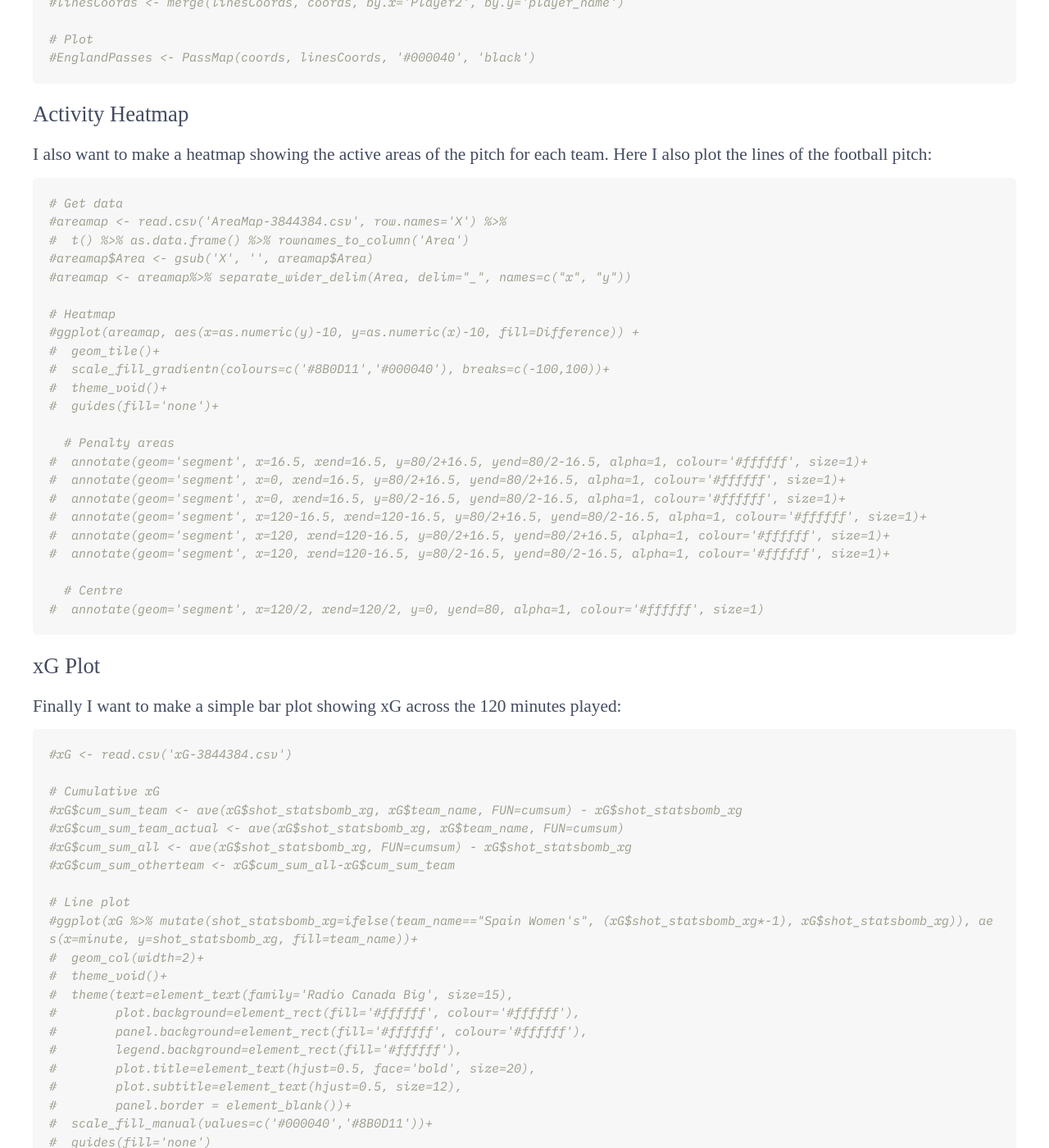
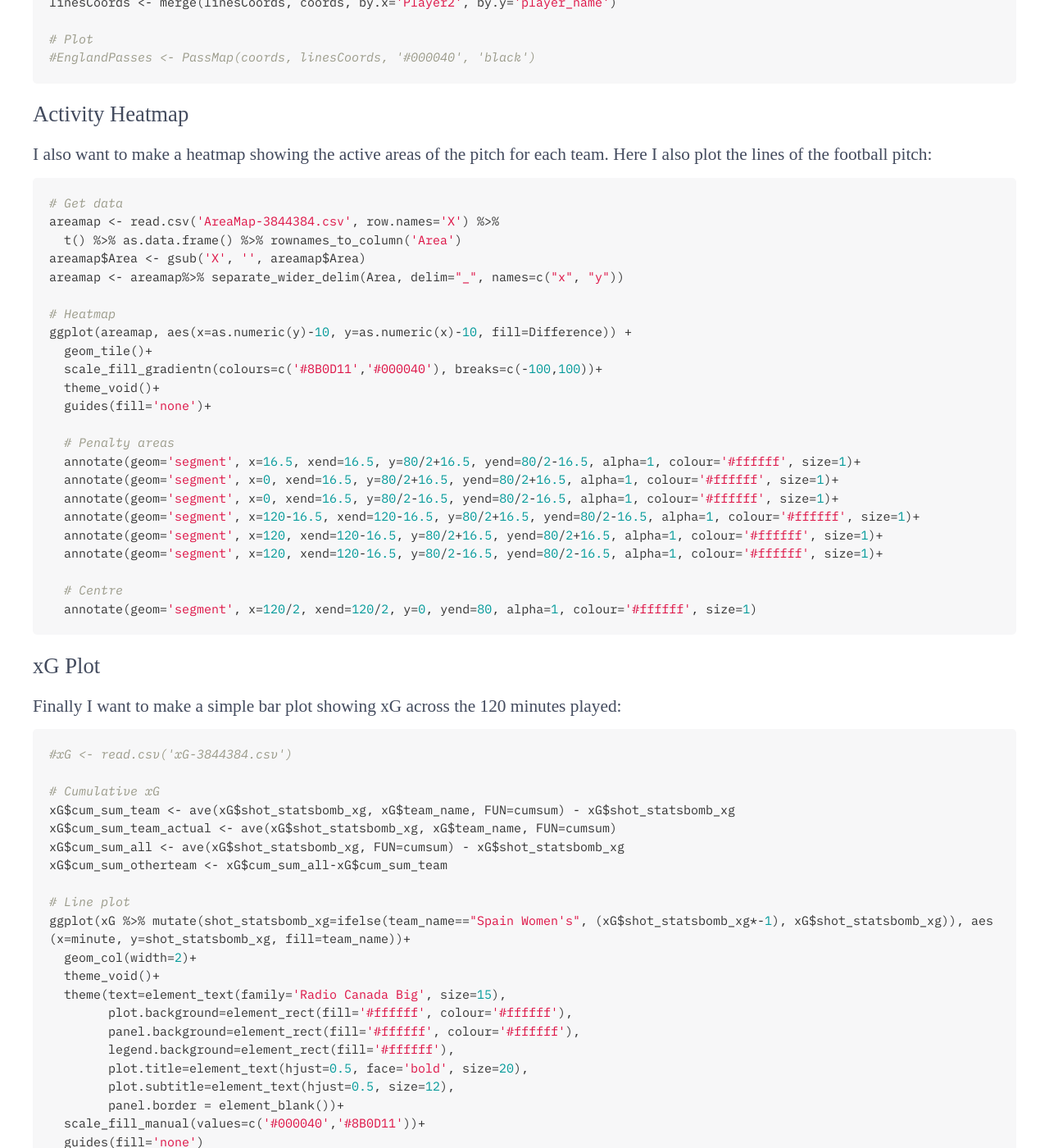
Before and after one commit to alicesmail12/alicesmail12.github.io, a Jekyll site: the page Blog/Womens-Euros/Spain-England-2022.html, which Jekyll copies as it is, in a window 1280 px wide and 1400 px high, scrolled down 2223 px. Shown: the whole window at 82% size. Built offline with Jekyll 4.4.1, drawn with Linux system fonts in a browser that asks for light colours; some web fonts are replaced; some of the changed text lies outside the part shown.

Commit message:
Update Spain-England-2022.html

```diff
--- a/Blog/Womens-Euros/Spain-England-2022.html
+++ b/Blog/Womens-Euros/Spain-England-2022.html
@@ -530,9 +530,9 @@ England:</p>
 #coords$y=80-coords$y
 
 # Get pass lines
-#lines &lt;- lines %&gt;% separate_wider_delim(pair_key, delim=&quot;_&quot;, names=c(&quot;Player1&quot;, &quot;Player2&quot;))
-#linesCoords &lt;- merge(lines, coords, by.x=&#39;Player1&#39;, by.y=&#39;player_name&#39;)
-#linesCoords &lt;- merge(linesCoords, coords, by.x=&#39;Player2&#39;, by.y=&#39;player_name&#39;)
+lines &lt;- lines %&gt;% separate_wider_delim(pair_key, delim=&quot;_&quot;, names=c(&quot;Player1&quot;, &quot;Player2&quot;))
+linesCoords &lt;- merge(lines, coords, by.x=&#39;Player1&#39;, by.y=&#39;player_name&#39;)
+linesCoords &lt;- merge(linesCoords, coords, by.x=&#39;Player2&#39;, by.y=&#39;player_name&#39;)
 
 # Plot
 #EnglandPasses &lt;- PassMap(coords, linesCoords, &#39;#000040&#39;, &#39;black&#39;)</code></pre>
@@ -542,28 +542,28 @@ Activity Heatmap
 <p>I also want to make a heatmap showing the active areas of the pitch
 for each team. Here I also plot the lines of the football pitch:</p>
 <pre class="r"><code># Get data
-#areamap &lt;- read.csv(&#39;AreaMap-3844384.csv&#39;, row.names=&#39;X&#39;) %&gt;%
-#  t() %&gt;% as.data.frame() %&gt;% rownames_to_column(&#39;Area&#39;)
-#areamap$Area &lt;- gsub(&#39;X&#39;, &#39;&#39;, areamap$Area)
-#areamap &lt;- areamap%&gt;% separate_wider_delim(Area, delim=&quot;_&quot;, names=c(&quot;x&quot;, &quot;y&quot;))
+areamap &lt;- read.csv(&#39;AreaMap-3844384.csv&#39;, row.names=&#39;X&#39;) %&gt;%
+  t() %&gt;% as.data.frame() %&gt;% rownames_to_column(&#39;Area&#39;)
+areamap$Area &lt;- gsub(&#39;X&#39;, &#39;&#39;, areamap$Area)
+areamap &lt;- areamap%&gt;% separate_wider_delim(Area, delim=&quot;_&quot;, names=c(&quot;x&quot;, &quot;y&quot;))
 
 # Heatmap
-#ggplot(areamap, aes(x=as.numeric(y)-10, y=as.numeric(x)-10, fill=Difference)) +
-#  geom_tile()+
-#  scale_fill_gradientn(colours=c(&#39;#8B0D11&#39;,&#39;#000040&#39;), breaks=c(-100,100))+
-#  theme_void()+
-#  guides(fill=&#39;none&#39;)+
+ggplot(areamap, aes(x=as.numeric(y)-10, y=as.numeric(x)-10, fill=Difference)) +
+  geom_tile()+
+  scale_fill_gradientn(colours=c(&#39;#8B0D11&#39;,&#39;#000040&#39;), breaks=c(-100,100))+
+  theme_void()+
+  guides(fill=&#39;none&#39;)+
 
   # Penalty areas
-#  annotate(geom=&#39;segment&#39;, x=16.5, xend=16.5, y=80/2+16.5, yend=80/2-16.5, alpha=1, colour=&#39;#ffffff&#39;, size=1)+
-#  annotate(geom=&#39;segment&#39;, x=0, xend=16.5, y=80/2+16.5, yend=80/2+16.5, alpha=1, colour=&#39;#ffffff&#39;, size=1)+
-#  annotate(geom=&#39;segment&#39;, x=0, xend=16.5, y=80/2-16.5, yend=80/2-16.5, alpha=1, colour=&#39;#ffffff&#39;, size=1)+
-#  annotate(geom=&#39;segment&#39;, x=120-16.5, xend=120-16.5, y=80/2+16.5, yend=80/2-16.5, alpha=1, colour=&#39;#ffffff&#39;, size=1)+
-#  annotate(geom=&#39;segment&#39;, x=120, xend=120-16.5, y=80/2+16.5, yend=80/2+16.5, alpha=1, colour=&#39;#ffffff&#39;, size=1)+
-#  annotate(geom=&#39;segment&#39;, x=120, xend=120-16.5, y=80/2-16.5, yend=80/2-16.5, alpha=1, colour=&#39;#ffffff&#39;, size=1)+
+  annotate(geom=&#39;segment&#39;, x=16.5, xend=16.5, y=80/2+16.5, yend=80/2-16.5, alpha=1, colour=&#39;#ffffff&#39;, size=1)+
+  annotate(geom=&#39;segment&#39;, x=0, xend=16.5, y=80/2+16.5, yend=80/2+16.5, alpha=1, colour=&#39;#ffffff&#39;, size=1)+
+  annotate(geom=&#39;segment&#39;, x=0, xend=16.5, y=80/2-16.5, yend=80/2-16.5, alpha=1, colour=&#39;#ffffff&#39;, size=1)+
+  annotate(geom=&#39;segment&#39;, x=120-16.5, xend=120-16.5, y=80/2+16.5, yend=80/2-16.5, alpha=1, colour=&#39;#ffffff&#39;, size=1)+
+  annotate(geom=&#39;segment&#39;, x=120, xend=120-16.5, y=80/2+16.5, yend=80/2+16.5, alpha=1, colour=&#39;#ffffff&#39;, size=1)+
+  annotate(geom=&#39;segment&#39;, x=120, xend=120-16.5, y=80/2-16.5, yend=80/2-16.5, alpha=1, colour=&#39;#ffffff&#39;, size=1)+
 
   # Centre
-#  annotate(geom=&#39;segment&#39;, x=120/2, xend=120/2, y=0, yend=80, alpha=1, colour=&#39;#ffffff&#39;, size=1)</code></pre>
+  annotate(geom=&#39;segment&#39;, x=120/2, xend=120/2, y=0, yend=80, alpha=1, colour=&#39;#ffffff&#39;, size=1)</code></pre>
 <h2>
 xG Plot
 </h2>
@@ -572,24 +572,25 @@ minutes played:</p>
 <pre class="r"><code>#xG &lt;- read.csv(&#39;xG-3844384.csv&#39;)
 
 # Cumulative xG
-#xG$cum_sum_team &lt;- ave(xG$shot_statsbomb_xg, xG$team_name, FUN=cumsum) - xG$shot_statsbomb_xg
-#xG$cum_sum_team_actual &lt;- ave(xG$shot_statsbomb_xg, xG$team_name, FUN=cumsum)
-#xG$cum_sum_all &lt;- ave(xG$shot_statsbomb_xg, FUN=cumsum) - xG$shot_statsbomb_xg
-#xG$cum_sum_otherteam &lt;- xG$cum_sum_all-xG$cum_sum_team
+xG$cum_sum_team &lt;- ave(xG$shot_statsbomb_xg, xG$team_name, FUN=cumsum) - xG$shot_statsbomb_xg
+xG$cum_sum_team_actual &lt;- ave(xG$shot_statsbomb_xg, xG$team_name, FUN=cumsum)
+xG$cum_sum_all &lt;- ave(xG$shot_statsbomb_xg, FUN=cumsum) - xG$shot_statsbomb_xg
+xG$cum_sum_otherteam &lt;- xG$cum_sum_all-xG$cum_sum_team
 
 # Line plot
-#ggplot(xG %&gt;% mutate(shot_statsbomb_xg=ifelse(team_name==&quot;Spain Women&#39;s&quot;, (xG$shot_statsbomb_xg*-1), xG$shot_statsbomb_xg)), aes(x=minute, y=shot_statsbomb_xg, fill=team_name))+
-#  geom_col(width=2)+
-#  theme_void()+
-#  theme(text=element_text(family=&#39;Radio Canada Big&#39;, size=15),
-#        plot.background=element_rect(fill=&#39;#ffffff&#39;, colour=&#39;#ffffff&#39;),
-#        panel.background=element_rect(fill=&#39;#ffffff&#39;, colour=&#39;#ffffff&#39;),
-#        legend.background=element_rect(fill=&#39;#ffffff&#39;),
-#        plot.title=element_text(hjust=0.5, face=&#39;bold&#39;, size=20),
-#        plot.subtitle=element_text(hjust=0.5, size=12),
-#        panel.border = element_blank())+
-#  scale_fill_manual(values=c(&#39;#000040&#39;,&#39;#8B0D11&#39;))+
-#  guides(fill=&#39;none&#39;)</code></pre>
+ggplot(xG %&gt;% mutate(shot_statsbomb_xg=ifelse(team_name==&quot;Spain Women&#39;s&quot;, (xG$shot_statsbomb_xg*-1), xG$shot_statsbomb_xg)), aes(x=minute, y=shot_statsbomb_xg, fill=team_name))+
+  geom_col(width=2)+
+  theme_void()+
+  theme(text=element_text(family=&#39;Radio Canada Big&#39;, size=15),
+        plot.background=element_rect(fill=&#39;#ffffff&#39;, colour=&#39;#ffffff&#39;),
+        panel.background=element_rect(fill=&#39;#ffffff&#39;, colour=&#39;#ffffff&#39;),
+        legend.background=element_rect(fill=&#39;#ffffff&#39;),
+        plot.title=element_text(hjust=0.5, face=&#39;bold&#39;, size=20),
+        plot.subtitle=element_text(hjust=0.5, size=12),
+        panel.border = element_blank())+
+  scale_fill_manual(values=c(&#39;#000040&#39;,&#39;#8B0D11&#39;))+
+  guides(fill=&#39;none&#39;)</code></pre>
+
 <p>With all of these plots for both England and Spain I then made a
 graphic in Adobe Illustrator:</p>
 
```
